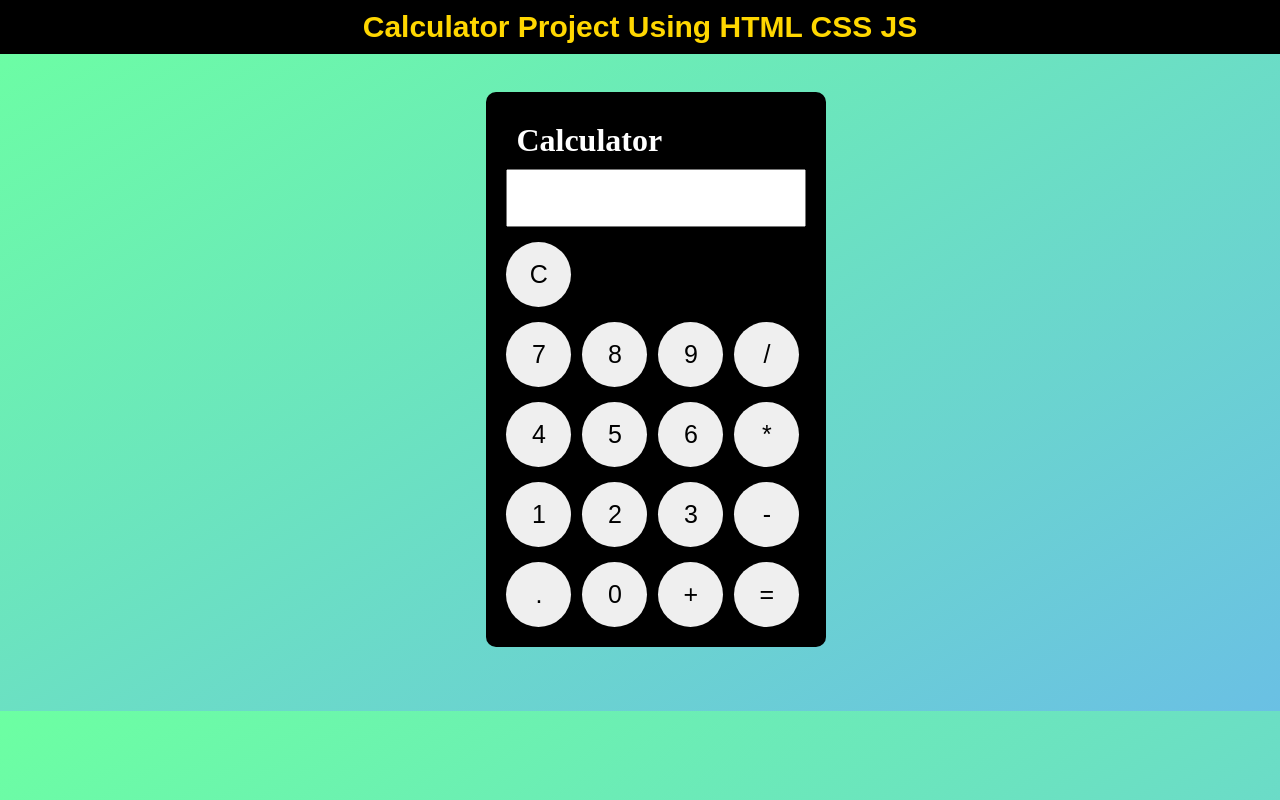
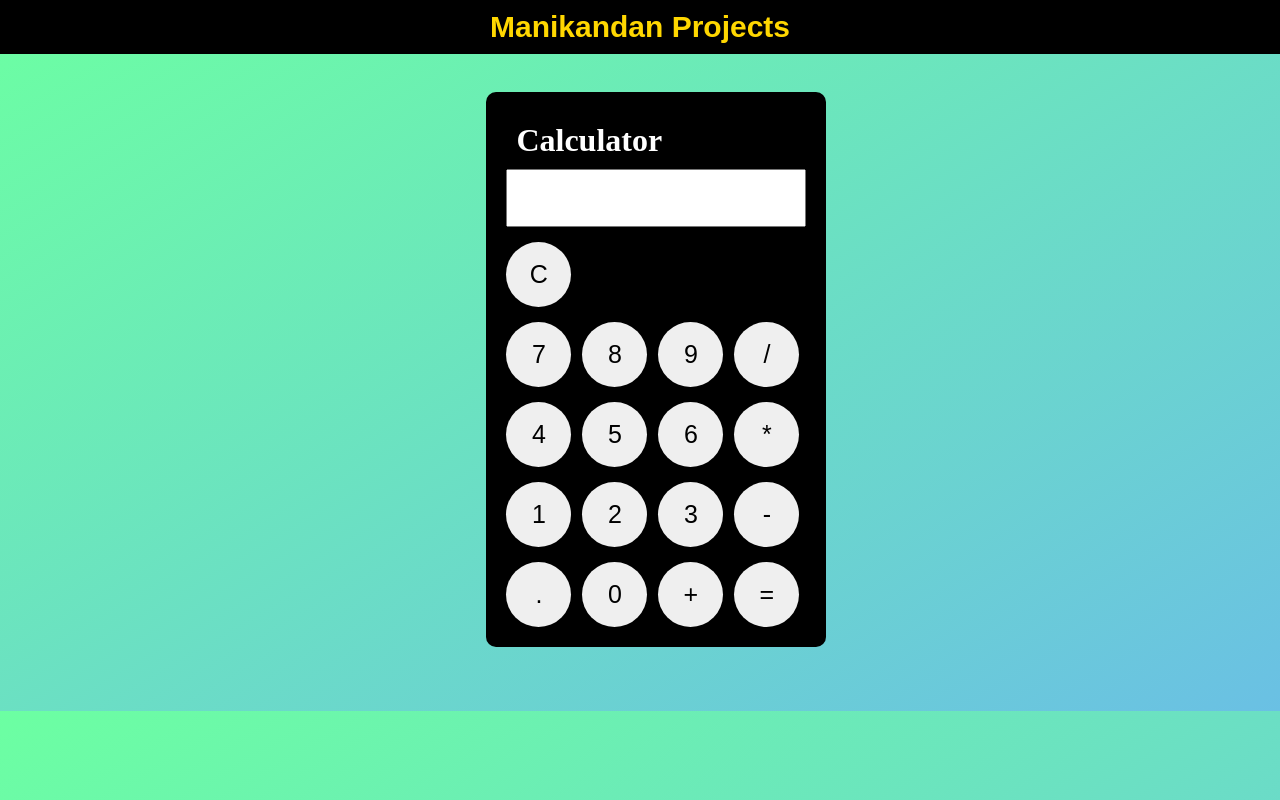
Before and after one commit to TheManikandanG/Calculator-App, a plain HTML site: page index.html in a window 1280 px wide. Drawn offline with Linux system fonts and the light colour scheme.

Commit message:
Update index.html

```diff
--- a/index.html
+++ b/index.html
@@ -8,7 +8,7 @@
     <link rel="icon" href="./Calculator.ico">
   </head>
   <body>
-      <p>Calculator Project Using HTML CSS JS</p>
+      <p>Manikandan Projects</p>
       <div class="Calculator">
         <h1>Calculator</h1>
         <input type="text" id="display" />
```
